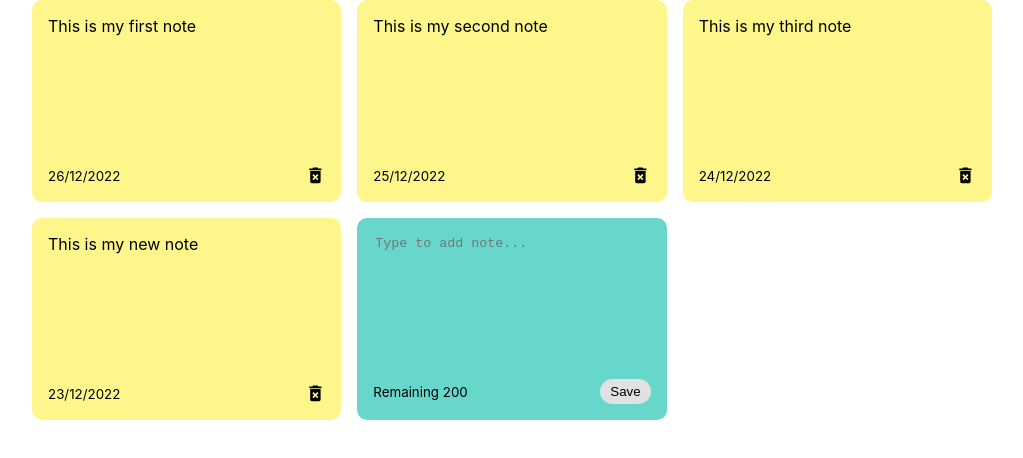
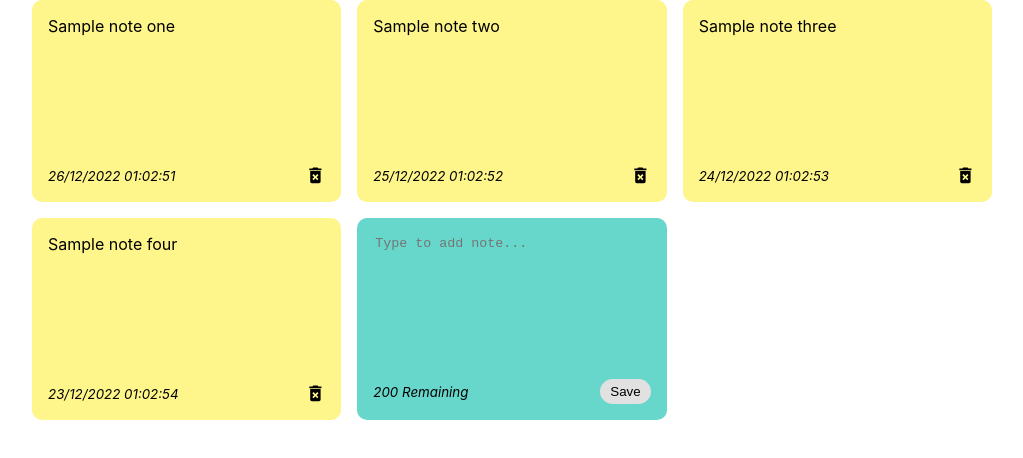
Before and after one commit to jayaseelananbu/react-notes-app, a React (Create React App) app: page / in a window 1280 px wide. Shown: the top 458 px of the page, without its empty margins (128-1151 px from the left). Built offline with nearby package versions, Linux system fonts and the light colour scheme.

Commit message:
note deletion and validations completed

```diff
--- a/src/App.js
+++ b/src/App.js
@@ -6,28 +6,50 @@ const App = () => {
   const [notes, setNotes] = useState([
     {
       id: nanoid(),
-      text: "This is my first note",
-      date: "26/12/2022",
+      text: "Sample note one",
+      date: "26/12/2022 01:02:51",
     },
     {
       id: nanoid(),
-      text: "This is my second note",
-      date: "25/12/2022",
+      text: "Sample note two",
+      date: "25/12/2022 01:02:52",
     },
     {
       id: nanoid(),
-      text: "This is my third note",
-      date: "24/12/2022",
+      text: "Sample note three",
+      date: "24/12/2022 01:02:53",
     },
     {
       id: nanoid(),
-      text: "This is my new note",
-      date: "23/12/2022",
+      text: "Sample note four",
+      date: "23/12/2022 01:02:54",
     },
   ]);
+
+  const addNote = (text) => {
+    const date = new Date();
+    const newNote = {
+      id: nanoid(),
+      text: text,
+      date: date.toLocaleString(),
+    };
+
+    const newNotesList = [...notes, newNote];
+    setNotes(newNotesList);
+  };
+
+  const deleteNote = (id) => {
+    const newNoteList = notes.filter((note) => note.id !== id);
+    setNotes(newNoteList);
+  };
+
   return (
     <div className="container">
-      <NoteList notes={notes} />
+      <NoteList
+        notes={notes}
+        handleAddNote={addNote}
+        handleDeleteNote={deleteNote}
+      />
     </div>
   );
 };
--- a/src/components/AddNote.js
+++ b/src/components/AddNote.js
@@ -1,10 +1,21 @@
 import { useState } from "react";
 
-const AddNote = () => {
+const AddNote = ({ handleAddNote }) => {
   const [noteText, setNoteText] = useState("");
+  const charactersLimit = 200;
   const handleChange = (event) => {
-    setNoteText(event.target.value);
+    if (charactersLimit - event.target.value.length >= 0) {
+      setNoteText(event.target.value);
+    }
   };
+
+  const handleSaveClick = () => {
+    if (noteText.trim().length > 0) {
+      handleAddNote(noteText);
+      setNoteText("");
+    }
+  };
+
   return (
     <div className="note new">
       <textarea
@@ -12,10 +23,13 @@ const AddNote = () => {
         rows="8"
         cols="10"
         placeholder="Type to add note..."
+        value={noteText}
       ></textarea>
       <div className="note-footer">
-        <small>Remaining 200</small>
-        <button className="save">Save</button>
+        <small>{charactersLimit - noteText.length} Remaining</small>
+        <button className="save" onClick={handleSaveClick}>
+          Save
+        </button>
       </div>
     </div>
   );
--- a/src/components/Note.js
+++ b/src/components/Note.js
@@ -1,11 +1,17 @@
 import { MdDeleteForever } from "react-icons/md";
-const Note = ({ id, text, date }) => {
+const Note = ({ id, text, date, handleDeleteNote }) => {
   return (
     <div className="note">
       <span>{text}</span>
       <div className="note-footer">
         <small>{date}</small>
-        <MdDeleteForever className="delete-icon" size="1.3em" />
+        <MdDeleteForever
+          onClick={() => {
+            handleDeleteNote(id);
+          }}
+          className="delete-icon"
+          size="1.3em"
+        />
       </div>
     </div>
   );
--- a/src/components/NotesList.js
+++ b/src/components/NotesList.js
@@ -1,13 +1,13 @@
 import AddNote from "./AddNote";
 import Note from "./Note";
 
-const NoteList = ({ notes }) => {
+const NoteList = ({ notes, handleAddNote, handleDeleteNote }) => {
   return (
     <div className="note-list">
       {notes.map((note) => (
-        <Note id={note.id} text={note.text} date={note.date} />
+        <Note id={note.id} text={note.text} date={note.date} handleDeleteNote={handleDeleteNote} />
       ))}
-      <AddNote />
+      <AddNote handleAddNote={handleAddNote} />
     </div>
   );
 };
--- a/src/index.css
+++ b/src/index.css
@@ -31,15 +31,20 @@ code {
   border-radius: 10px;
   padding: 1rem;
   min-height: 170px;
+  /* max-height: 170px; */
   display: flex;
   flex-direction: column;
   justify-content: space-between;
+  white-space: pre-wrap;
+  /* box-sizing: border-box; */
+  /* width: 100%; */
 }
 
 .note-footer {
   display: flex;
   align-items: center;
   justify-content: space-between;
+  font-style: oblique;
 }
 
 .note.new {
@@ -50,6 +55,7 @@ textarea {
   background-color: #67d7cc;
   border: none;
   resize: none;
+  /* overflow: hidden; */
 }
 
 textarea:focus {
```
